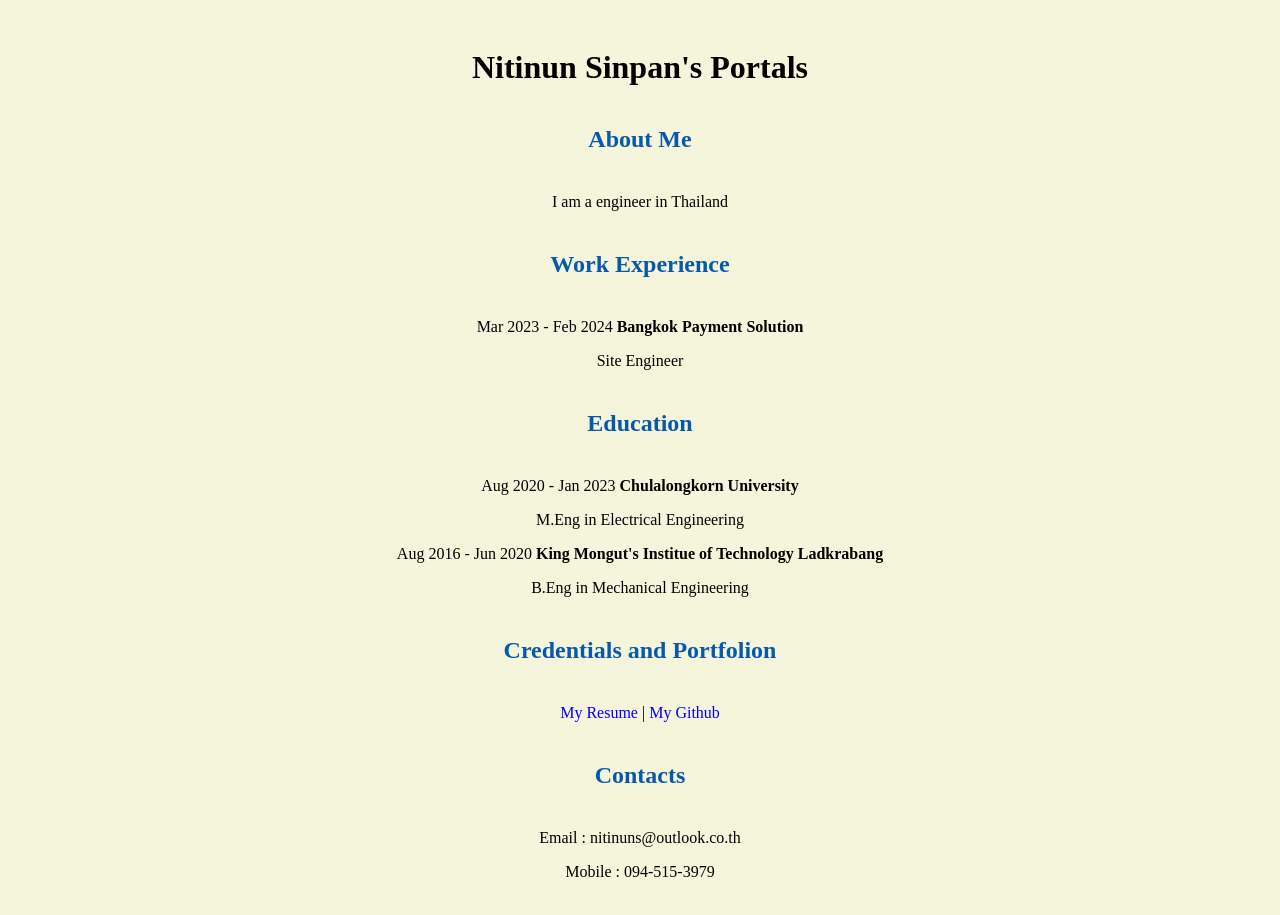
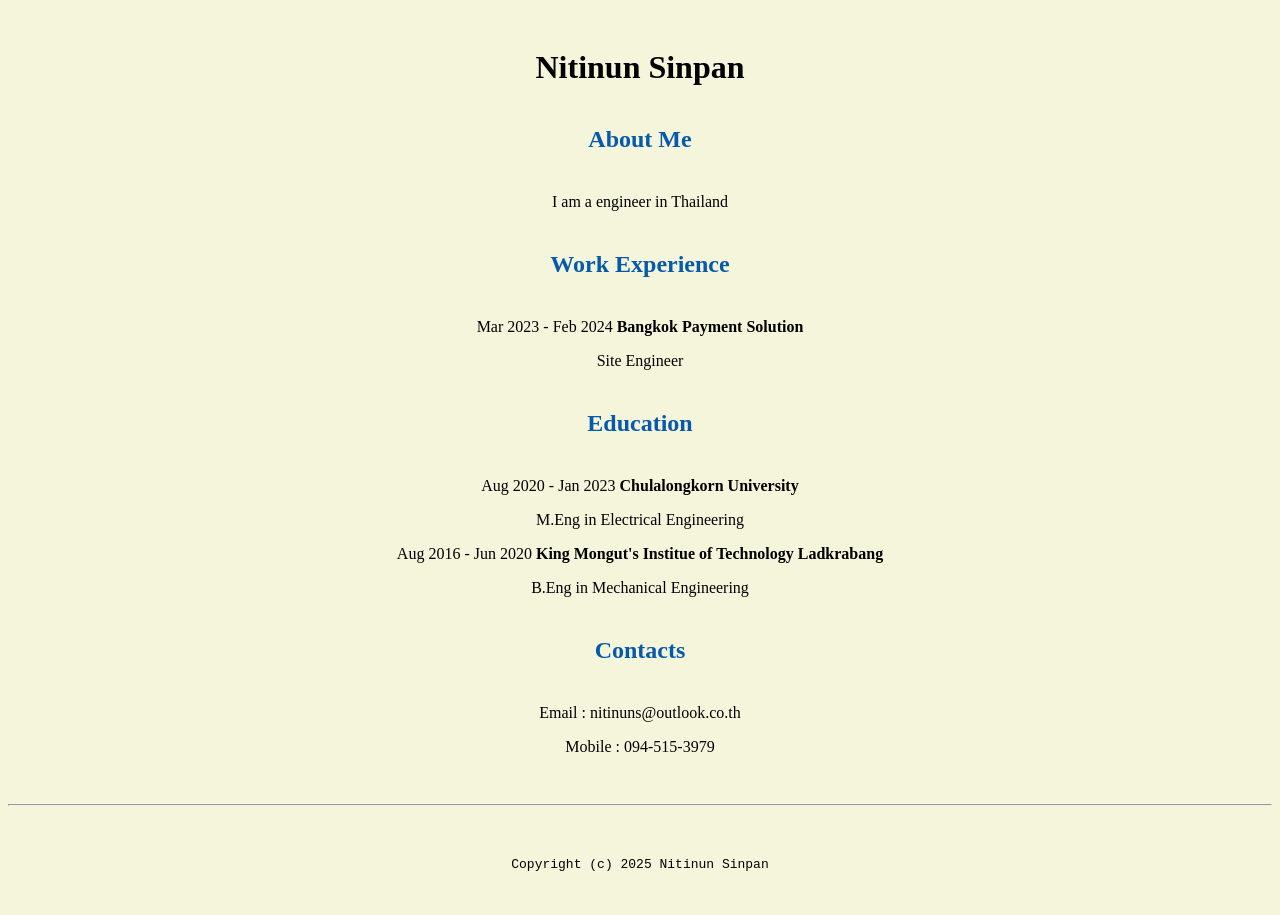
Before and after one commit to NitinunS/NitinunS.github.io, a plain HTML site: page index.html in a window 1280 px wide. Shown: the part 409-1324 px from the top of the page. Drawn offline with Linux system fonts and the light colour scheme.

Commit message:
Update index.html

```diff
--- a/index.html
+++ b/index.html
@@ -16,7 +16,7 @@
 
   <body>
     <img src="images/banner.jpg" width="75%" alt="banner">
-    <h1>Nitinun Sinpan's Portals</h1>
+    <h1>Nitinun Sinpan</h1>
     <h2>About Me</h2>
     <p>I am a engineer in Thailand</p>
     <h2>Work Experience</h2>
@@ -27,8 +27,8 @@
     <p>M.Eng in Electrical Engineering</p>
     <p>Aug 2016 - Jun 2020 <b>King Mongut's Institue of Technology Ladkrabang</b></p>
     <p>B.Eng in Mechanical Engineering</p>
-    <h2>Credentials and Portfolion</h2>
-    <p><a href="resume.html"> My Resume</a> | <a href="https://github.com/nitinunsinpan">My Github</a></p>
+    <!--<h2>Credentials and Portfolion</h2>
+    <p><a href="resume.html"> My Resume</a> | <a href="https://github.com/nitinunsinpan">My Github</a></p>-->
     <h2>Contacts</h2>
     <p>Email : nitinuns@outlook.co.th</p>
     <p>Mobile : 094-515-3979</p>
```
